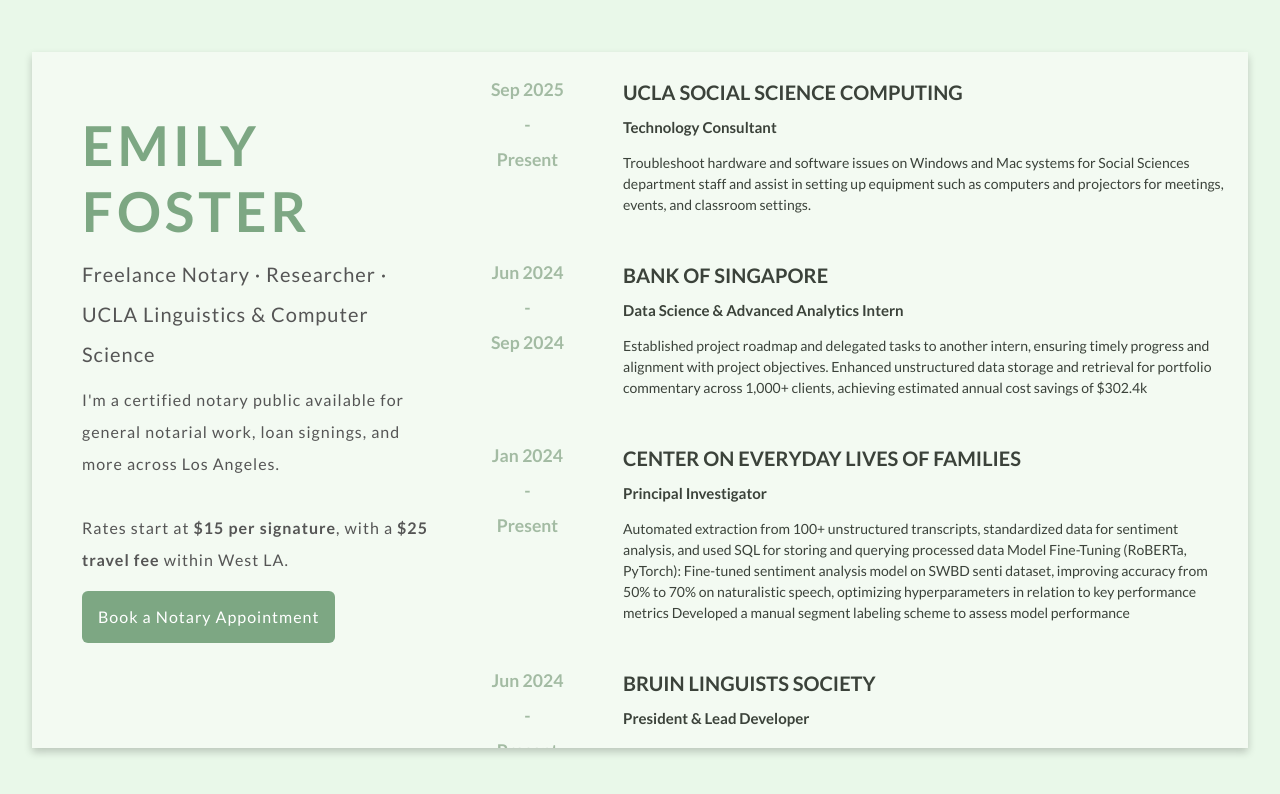
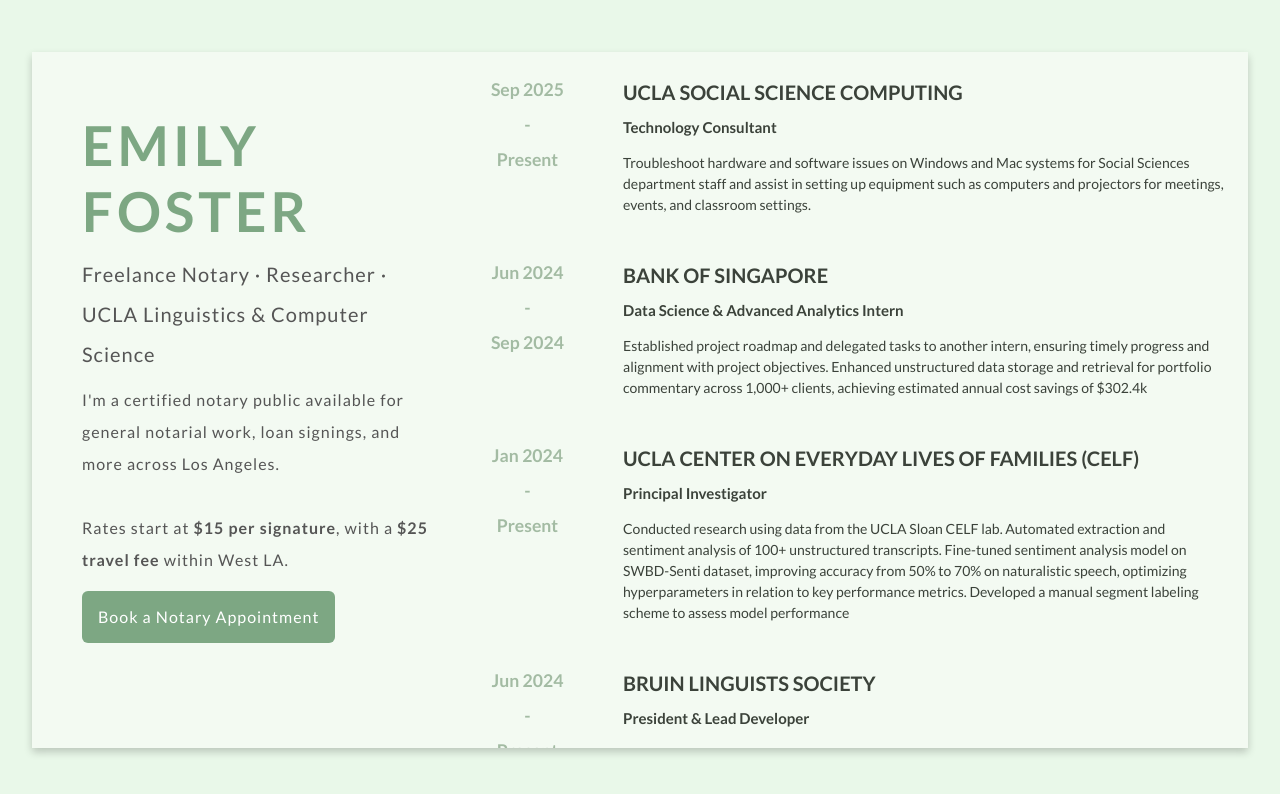
Before and after one commit to emilyretsof/emilyretsof.github.io, a React (Create React App) app: page / in a window 1280 px wide. Shown: the top 794 px of the page. Built offline with nearby package versions, Linux system fonts and the light colour scheme.

Commit message:
more minor changes

```diff
--- a/src/components/home/Home.js
+++ b/src/components/home/Home.js
@@ -22,7 +22,7 @@
           {/* Booking link */}
           <div className="calendly-wrapper">
             <a
-              href="https://calendly.com/your-link"
+              href="https://calendly.com/emilyretsof/30min"
               target="_blank"
               rel="noopener noreferrer"
               className="calendly-link"
@@ -42,7 +42,8 @@
             <div className="card-description">
               <h2>UCLA SOCIAL SCIENCE COMPUTING </h2>
               <h3>Technology Consultant</h3>
-              <p>Troubleshoot hardware and software issues on Windows and Mac systems for Social Sciences department staff and assist in setting up equipment such as computers and projectors for meetings, events, and classroom settings.</p>
+              <p>Troubleshoot hardware and software issues on Windows and Mac systems for Social Sciences department staff and assist
+                in setting up equipment such as computers and projectors for meetings, events, and classroom settings.</p>
             </div>
           </div>
           <div className="card-item">
@@ -52,7 +53,9 @@
             <div className="card-description">
               <h2>BANK OF SINGAPORE</h2>
               <h3>Data Science & Advanced Analytics Intern</h3>
-              <p>Established project roadmap and delegated tasks to another intern, ensuring timely progress and alignment with project objectives. Enhanced unstructured data storage and retrieval for portfolio commentary across 1,000+ clients, achieving estimated annual cost savings of $302.4k</p>
+              <p>Established project roadmap and delegated tasks to another intern, ensuring timely progress and alignment with
+                project objectives. Enhanced unstructured data storage and retrieval for portfolio commentary across 1,000+ clients,
+                achieving estimated annual cost savings of $302.4k</p>
             </div>
           </div>
           <div className="card-item">
@@ -60,12 +63,11 @@
               <span>Jan 2024 <br /> - <br /> Present</span>
             </div>
             <div className="card-description">
-              <h2>CENTER ON EVERYDAY LIVES OF FAMILIES </h2>
+              <h2>UCLA CENTER ON EVERYDAY LIVES OF FAMILIES (CELF)</h2>
               <h3>Principal Investigator </h3>
-              <p>Automated extraction from 100+ unstructured transcripts, standardized data for sentiment analysis, and used SQL for storing and querying processed data
-                Model Fine-Tuning (RoBERTa, PyTorch): Fine-tuned sentiment analysis model on SWBD senti dataset, improving
-                accuracy from 50% to 70% on naturalistic speech, optimizing hyperparameters in relation to key performance metrics
-                Developed a manual segment labeling scheme to assess model performance</p>
+              <p>Conducted research using data from the UCLA Sloan CELF lab. Automated extraction and sentiment analysis of 100+ unstructured transcripts.
+                Fine-tuned sentiment analysis model on SWBD-Senti dataset, improving accuracy from 50% to 70% on naturalistic speech, optimizing
+                hyperparameters in relation to key performance metrics. Developed a manual segment labeling scheme to assess model performance</p>
             </div>
           </div>
           <div className="card-item">
@@ -76,7 +78,7 @@
                 <h2>BRUIN LINGUISTS SOCIETY </h2>
                 <h3>President & Lead Developer </h3>
                 <p>Developed website with Firebase and React for abstract submissions; established and managed Git
-                  repository and version control. Leading recruitment and expansion of the development team to enhance website functionality and
+                  repository and version control. Lead recruitment and expansion of the development team to enhance website functionality and
                   deploy hosting infrastructure for research projects.</p>
               </div>
             </div>
```
Also changed, not shown: 1 other file (tests, documents, lock files or other folders).
